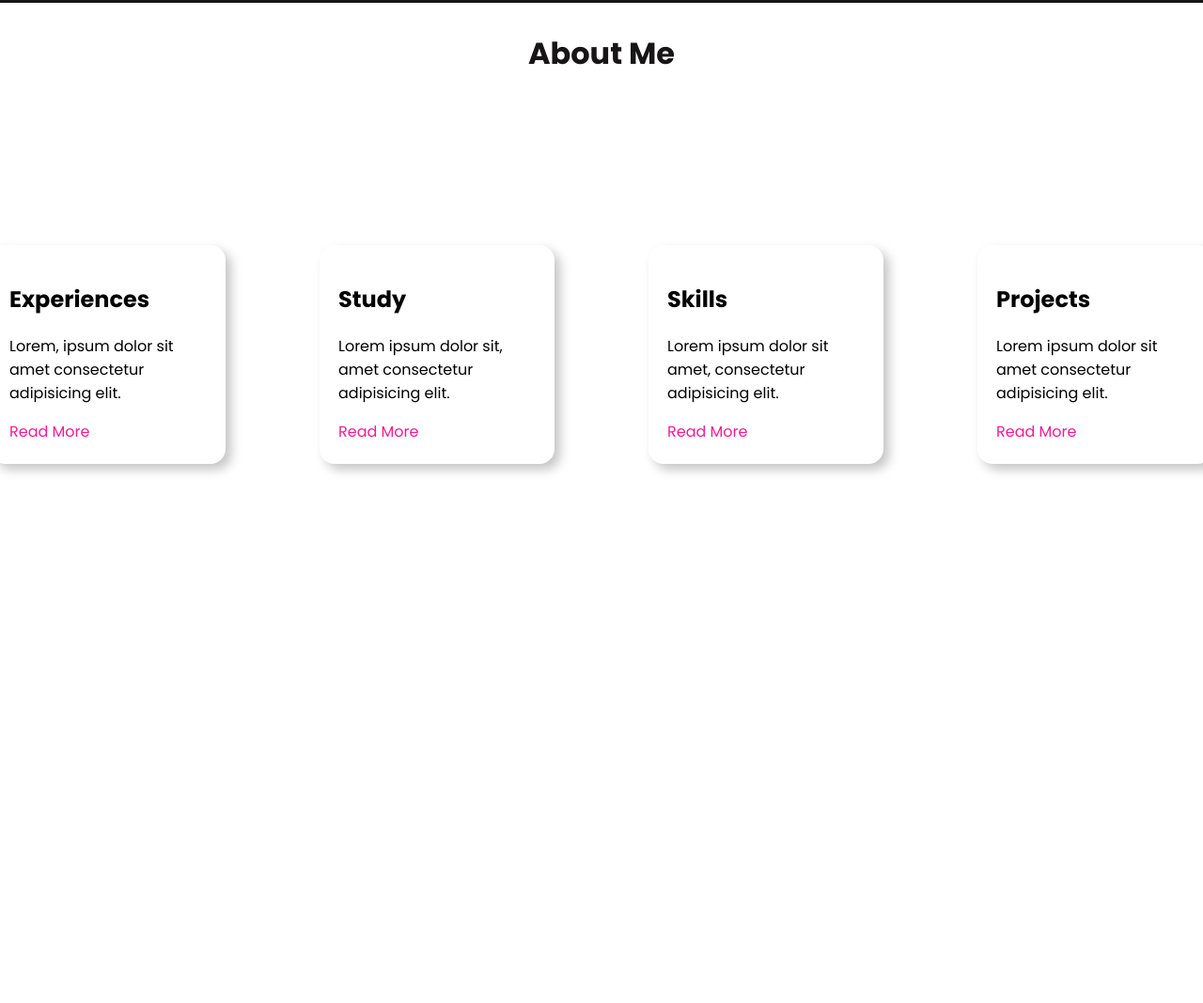
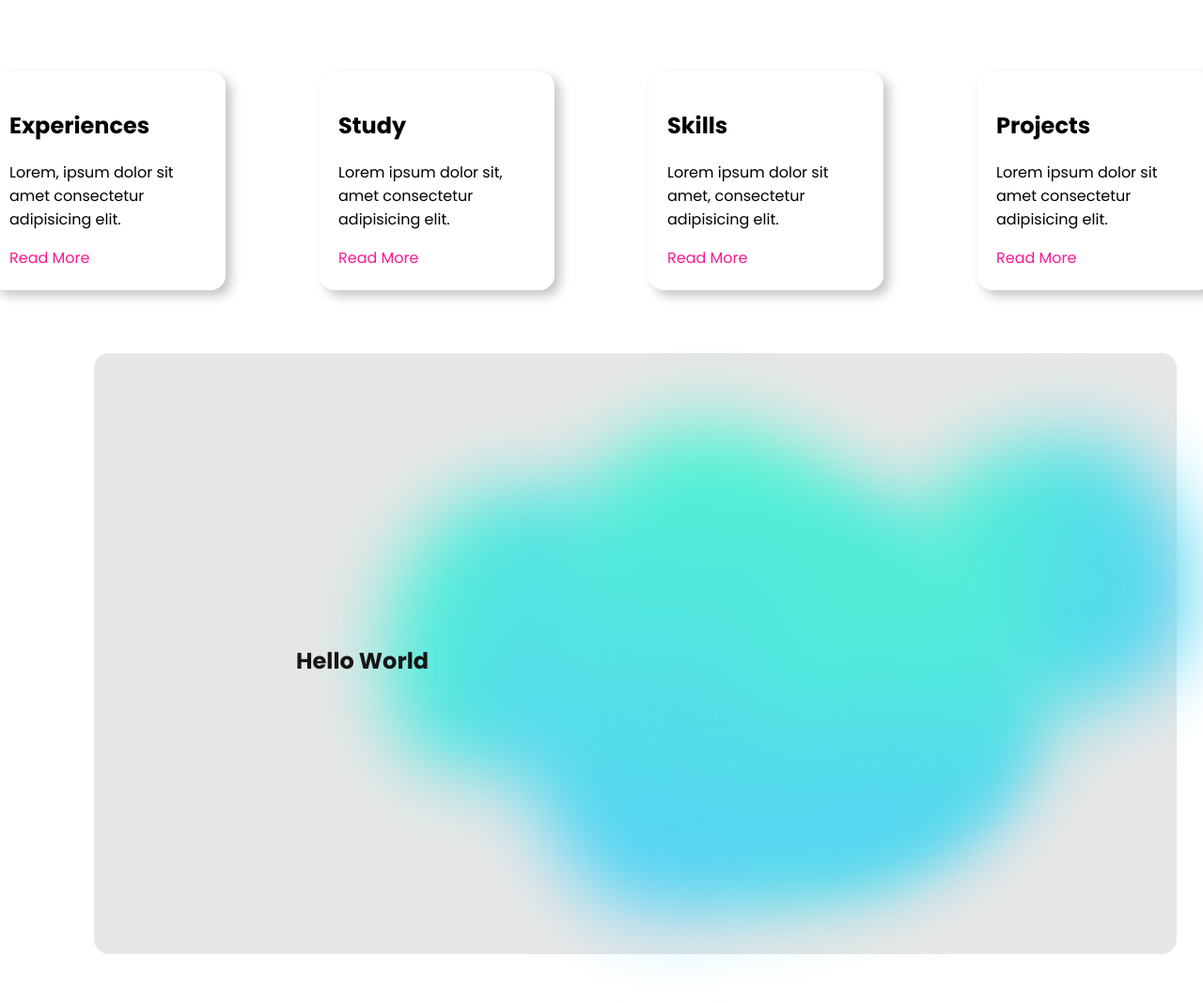
Before and after one commit to fleeforezz/Fleeforezz, a plain HTML site: page src/html/Home.html in a window 1280 px wide. Shown: the part 1014-2082 px from the top of the page at 94% size. Drawn offline with nearby package versions, Linux system fonts and the light colour scheme.

Commit message:
Update Home.css Home.html

```diff
--- a/src/html/Home.css
+++ b/src/html/Home.css
@@ -113,12 +113,11 @@ span {
 
 #return-to-top {
     color: black;
-
     position: fixed;
     text-align: center;
     text-decoration: none;
     font-weight: 600;
-    transform: translate(1550px, 150px);
+    transform: translate(1575px, 200px);
     background-color: rgb(236, 236, 236);
     width: 50px;
     height: 50px;
@@ -127,6 +126,7 @@ span {
     6px 6px 12px #c5c5c5,
     -6px -6px 12px #fff;
     transition: all 0.3s ease;
+    z-index: 1;
 }
 #return-to-top:hover {
     cursor: pointer;
@@ -137,14 +137,14 @@ span {
 }
 
 .sec h1 {
-    padding: 30px;
+    padding: 40px;
     text-align: center;
 }
 .sec {
     background-color: white;
     width: 100%;
     height: 3000px;
-    margin-top: 500px;
+    margin-top: 345px;
     color: #171515;
 }
 
@@ -152,7 +152,7 @@ span {
     display: grid;
     grid-template-columns: 250px 250px 250px 250px;
     column-gap: 100px;
-    margin-top: 150px;
+    margin-top: 100px;
     justify-content: center;
 }
 
@@ -182,6 +182,120 @@ span {
     border-radius: 16px;
 }
 
+.content {
+    position: absolute;
+    align-items: center;
+    padding: 10px;
+    border-radius: 16px;
+    width: 90%;
+    height: 80%;
+    margin-top: 300px;
+    margin-left: 100px;
+    background-color: #e7e7e7;
+    z-index: 0;
+}
+.inner-border1 {
+    position: absolute;
+    padding: 150px;
+    border-radius: 43% 57% 27% 73% / 42% 28% 72% 58%;
+    background-image: linear-gradient(45deg, rgb(78, 250, 201), rgb(87, 202, 255));
+    margin-top: 150px;
+    margin-left: 125px;
+    transform: translate(10px) rotate(90deg);
+    filter: blur(40px);
+    z-index: 0;
+    animation: inner-border1 35s infinite alternate;
+}
+@keyframes inner-border1 {
+    100% {
+        border-radius: 65% 35% 49% 51% / 30% 52% 48% 70%;
+        transform: translate(600px, -40px);
+    }
+}
+.inner-border2 {
+    position: absolute;
+    padding: 200px;
+    border-radius: 30% 70% 70% 30% / 30% 30% 70% 70% ;
+    background-image: linear-gradient(45deg, rgb(78, 250, 201), rgb(87, 202, 255));
+    margin-top: 100px;
+    margin-left: 1000px;
+    transform: translate(10px) rotate(90deg);
+    filter: blur(40px);
+    z-index: 0;
+    animation: inner-border2 20s infinite alternate;
+}
+@keyframes inner-border2 {
+    100% {
+        border-radius: 46% 54% 40% 60% / 71% 48% 52% 29%;
+        transform: translate(-800px, 130px);
+        background-image: linear-gradient(50deg, rgb(78, 250, 201), rgb(87, 202, 255));
+    }
+}
+.inner-border3 {
+    position: absolute;
+    padding: 250px;
+    border-radius: 30% 70% 70% 30% / 30% 30% 70% 70% ;
+    background-image: linear-gradient(45deg, rgb(78, 250, 201), rgb(87, 202, 255));
+    margin-top: 100px;
+    margin-left: 500px;
+    transform: translate(10px) rotate(180deg);
+    filter: blur(40px);
+    z-index: 0;
+    animation: inner-border3 40s infinite alternate;
+}
+@keyframes inner-border3 {
+    100% {
+        border-radius: 46% 54% 40% 60% / 71% 48% 52% 29%;
+        transform: translate(-500px, -100px);
+        background-image: linear-gradient(50deg, rgb(78, 250, 201), rgb(87, 202, 255));
+    }
+}
+.inner-border4 {
+    position: absolute;
+    padding: 150px;
+    border-radius: 30% 70% 70% 30% / 30% 30% 70% 70% ;
+    background-image: linear-gradient(45deg, rgb(78, 250, 201), rgb(87, 202, 255));
+    margin-top: 100px;
+    margin-left: 500px;
+    transform: translate(10px) rotate(180deg);
+    filter: blur(40px);
+    z-index: 0;
+    animation: inner-border4 15s infinite alternate;
+}
+@keyframes inner-border4 {
+    100% {
+        border-radius: 46% 54% 40% 60% / 71% 48% 52% 29%;
+        transform: translate(500px, -30px);
+        background-image: linear-gradient(50deg, rgb(78, 250, 201), rgb(87, 202, 255));
+    }
+}
+.inner-border5 {
+    position: absolute;
+    padding: 150px;
+    border-radius: 30% 70% 70% 30% / 30% 30% 70% 70% ;
+    background-image: linear-gradient(45deg, rgb(78, 250, 201), rgb(87, 202, 255));
+    margin-top: 200px;
+    margin-left: 500px;
+    transform: translate(10px) rotate(180deg);
+    filter: blur(40px);
+    z-index: 0;
+    animation: inner-border5 35s infinite alternate;
+}
+@keyframes inner-border5 {
+    100% {
+        border-radius: 46% 54% 40% 60% / 71% 48% 52% 29%;
+        transform: translate(650px, 100px);
+        background-image: linear-gradient(50deg, rgb(78, 250, 201), rgb(87, 202, 255));
+    }
+}
+
+.passion {
+    position: absolute;
+    transform: translate(275px, 550px);
+    border-radius: 16px;
+    z-index: 1;
+}
+
 .projects {
     text-decoration: none;
     color: rgb(247, 26, 147);
--- a/src/html/Home.html
+++ b/src/html/Home.html
@@ -81,9 +81,18 @@
                     <a href="Projects.html" class="projects">Read More</a>
                 </div>
             </div>
-
             <!-- Add more card here -->
 
+            <div class="content">
+                <div class="inner-border1"></div>
+                <div class="inner-border2"></div>
+                <div class="inner-border3"></div>
+                <div class="inner-border4"></div>
+                <div class="inner-border5"></div>
+            </div>
+            <section class="passion">
+                <h1>Hello World</h1>
+            </section>
         </div>
 
     <script src="Script.js"></script>
```
